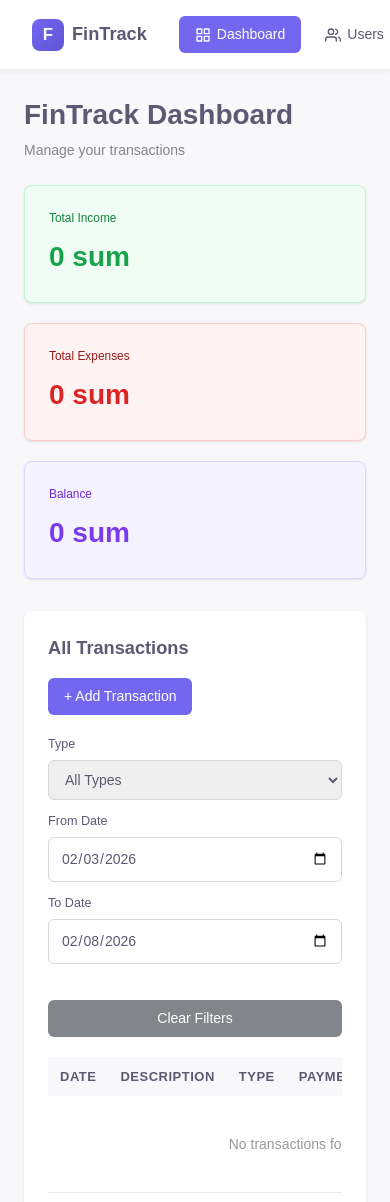
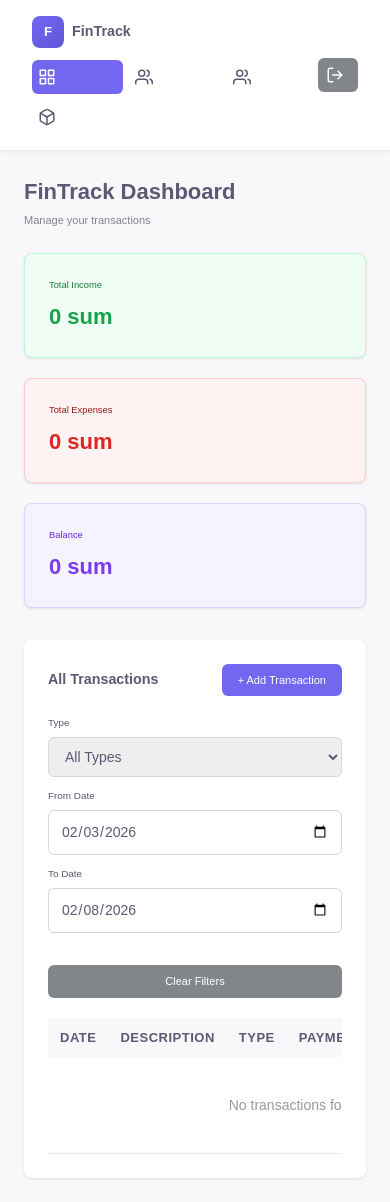
Before and after one commit to komronium/fin-track, a Django app: page / in a window 390 px wide. Run offline with Django 5.2, Linux system fonts and the light colour scheme; the visitor is signed in with stand-in values (Sample User, id 1); data that the repository does not hold is empty; some libraries are stand-ins or nearby versions.

Commit message:
responsive

```diff
--- a/templates/dashboard.html
+++ b/templates/dashboard.html
@@ -218,6 +218,61 @@
 
     .dots-btn:hover {
       color: #5e5873;
+    }
+
+    /* Mobile Responsive Navbar */
+    @media (max-width: 768px) {
+      html { font-size: 12px; }
+
+      div[style*="display: flex; align-items: center; gap: 32px"] {
+        width: 100% !important;
+        flex-direction: column !important;
+        gap: 12px !important;
+        align-items: stretch !important;
+      }
+
+      nav[style*="display: flex; gap: 8px"] {
+        width: 100% !important;
+        flex-wrap: wrap !important;
+        gap: 6px !important;
+      }
+
+      nav[style*="display: flex; gap: 8px"] a {
+        flex: 1 !important;
+        min-width: 70px !important;
+        padding: 8px 10px !important;
+        font-size: 11px !important;
+      }
+
+      @media (max-width: 600px) {
+        nav[style*="display: flex; gap: 8px"] a {
+          padding: 8px 6px !important;
+          font-size: 0 !important;
+        }
+
+        nav[style*="display: flex; gap: 8px"] a svg {
+          display: inline-block;
+          width: 18px !important;
+          height: 18px !important;
+        }
+
+        form[method="POST"][action*="logout"] button {
+          width: 100% !important;
+          padding: 8px !important;
+          font-size: 0 !important;
+        }
+
+        form[method="POST"][action*="logout"] button svg {
+          display: inline-block;
+          width: 18px !important;
+          height: 18px !important;
+          margin-right: 0 !important;
+        }
+      }
+    }
+
+    @media (max-width: 480px) {
+      html { font-size: 11px !important; }
     }
   </style>
 </head>
```
Also changed, not shown: templates/monthly.html (+55 -0 lines), templates/users.html (+55 -0 lines).
